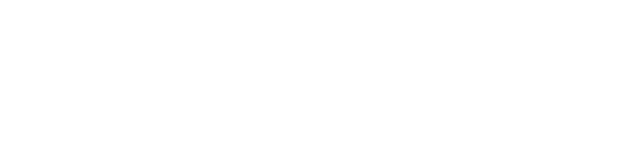
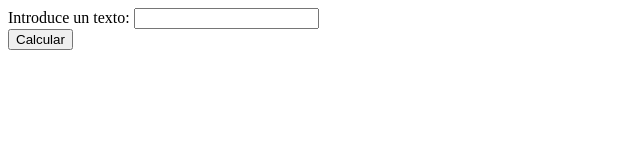
Before and after one commit to jrodesc/DWECL, a plain HTML site: page UD2/Ejercicios/EJ18/KC_EJ18.html in a window 1280 px wide. Shown: the whole page, without its empty margins (0-640 px from the left). Drawn offline with Linux system fonts and the light colour scheme.

Commit message:
ejercicio 18

```diff
--- a/UD2/Ejercicios/EJ18/KC_EJ18.html
+++ b/UD2/Ejercicios/EJ18/KC_EJ18.html
@@ -5,9 +5,15 @@
     <title>KC_EJ18</title>
   </head>
   <body>
-  <!--La siguiente código presenta una opción de solución mínima viable usando las entradas/salidas de JS por cliente: prompt y alert. Sin embargo, el mismo resutado puede ser alcanzado usando controles input, eventos y DOM, o JQuery, o un enfoque funcional. Utiliza con el que prefieras practicar. Si tienes dudas consulta a tu instructor de JS o a tu coach.
-  -->
-  <script type="text/javascript">
+    <label>Introduce un texto: </label>
+    <input type="number" name="numero" id="numero" required />
+    <br />
+    <button type="button" value="Calcular" onclick="contadorNumeros()">
+      Calcular
+    </button>
+
+    <p id="respuesta"></p>
+  <script src="funciones.js">
   		/*
 			KC_EJ18
       Crear un programa que muestre los números naturales del 1 al N, donde N será dado por el usuario.
--- a/UD2/Ejercicios/EJ18/funciones.js
+++ b/UD2/Ejercicios/EJ18/funciones.js
@@ -0,0 +1,12 @@
+function contadorNumeros() {
+    let n = 1;
+
+    n = parseInt(document.getElementById("numero").value);
+
+    let respuesta = "";
+    for(let i = 1; i<=n; i++) {
+        respuesta += " "+i;
+    }
+
+    document.getElementById("respuesta").innerHTML = respuesta;
+}
```
